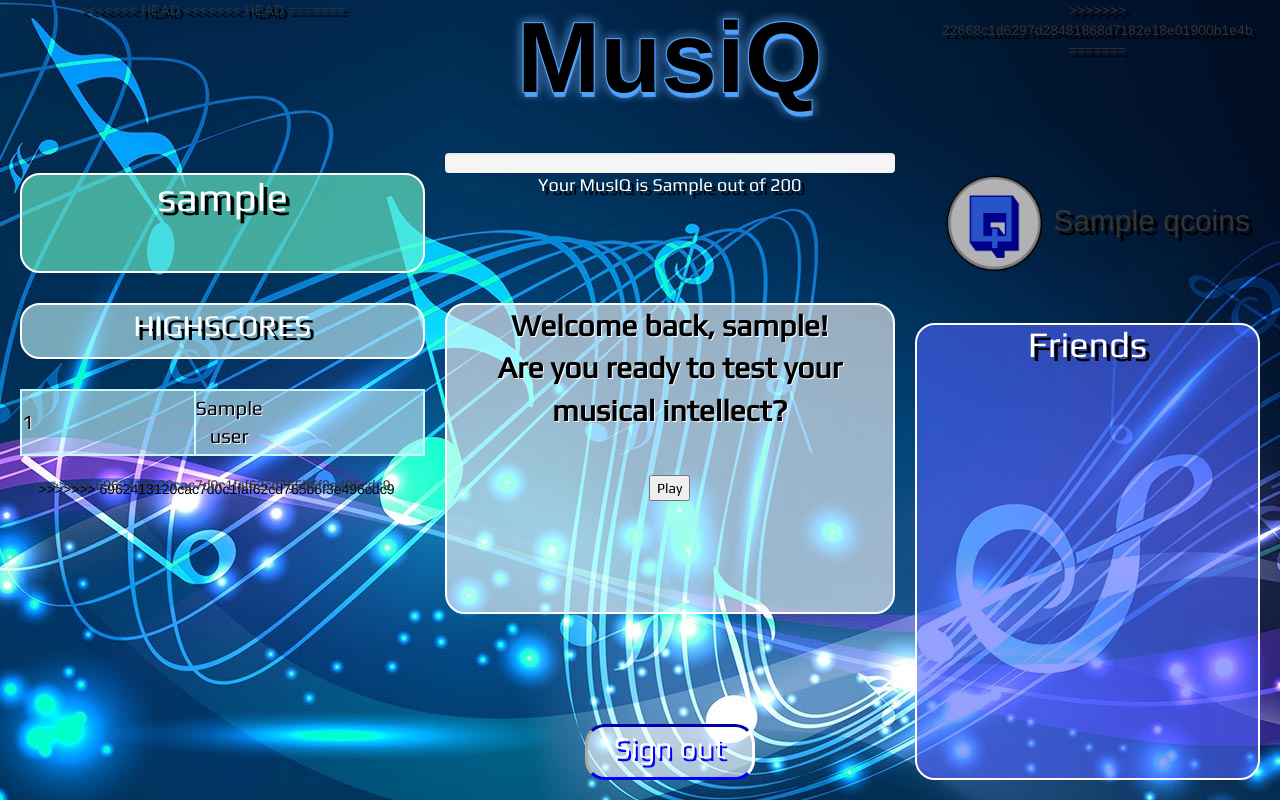
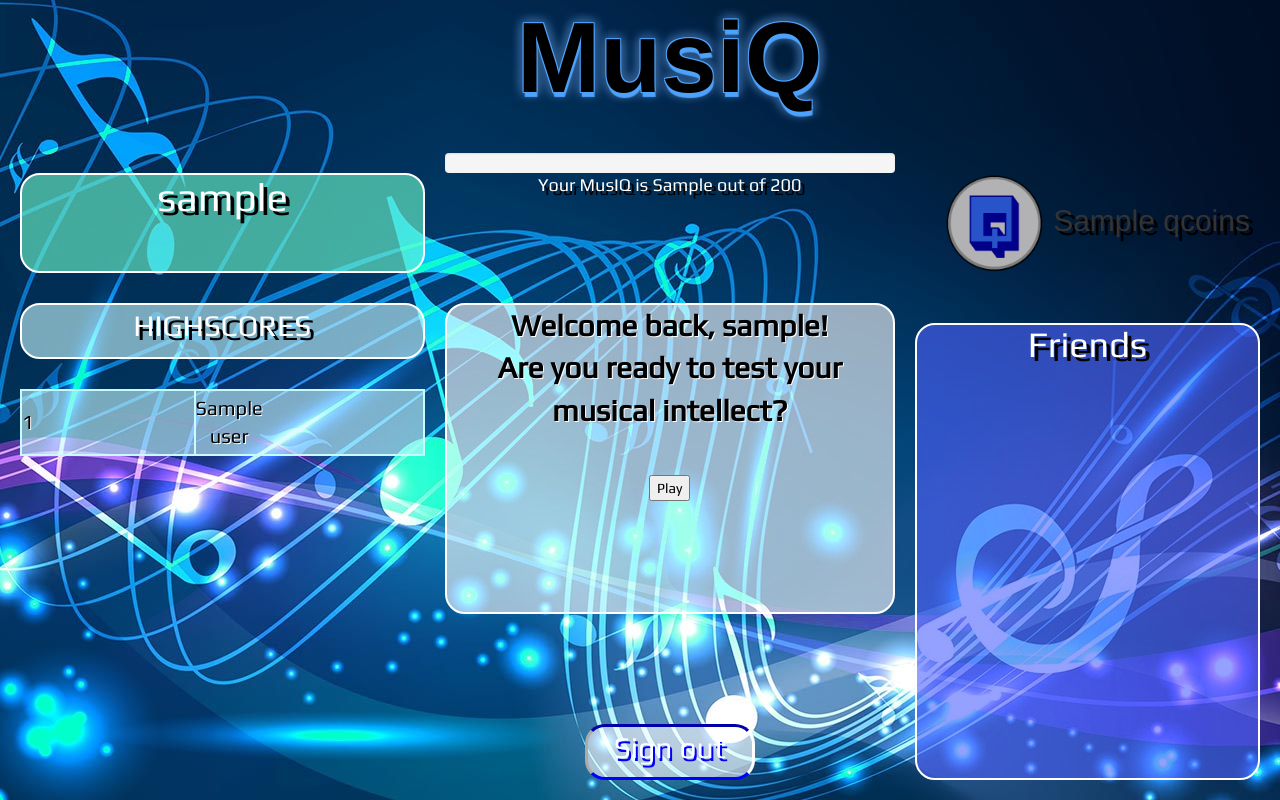
Before and after one commit to Drew8521/MusiQ, a Python web app: template templates/profile.html in a window 1280 px wide. Run offline with Jinja, Linux system fonts and the light colour scheme; the template is opened without the code that fills it: most values are stand-ins (such as "Sample title", 1, 10 or a date in 2020); some libraries are stand-ins or nearby versions; some web fonts are replaced.

Commit message:
fixed thingy

```diff
--- a/templates/profile.html
+++ b/templates/profile.html
@@ -23,15 +23,10 @@
     <h4 id="MusIQ">Your MusIQ is {{ musIQ }} out of 200</h4>
     <h3 id='pic'><img src="media/musiq.png" alt="" height ="100" width='100'> {{QCoins}} </h3>
    <p id='highscores'>HIGHSCORES</p>
-<<<<<<< HEAD
-<<<<<<< HEAD
+
    <table id='table' style="width:95%" text-align='center'>
-=======
-   <table id='table' style="width:20%" text-align='center'>
->>>>>>> 22668c1d6297d28481868d7182e18e01900b1e4b
-=======
+
    <table id='table' style="width:20%" align='center'>
->>>>>>> 6962413120cac7d0c1faf62cd765b6f3e496cdc9
      {% for user in highscores %}
      <tr>
       <td>{{user[0]}}</td>
```
